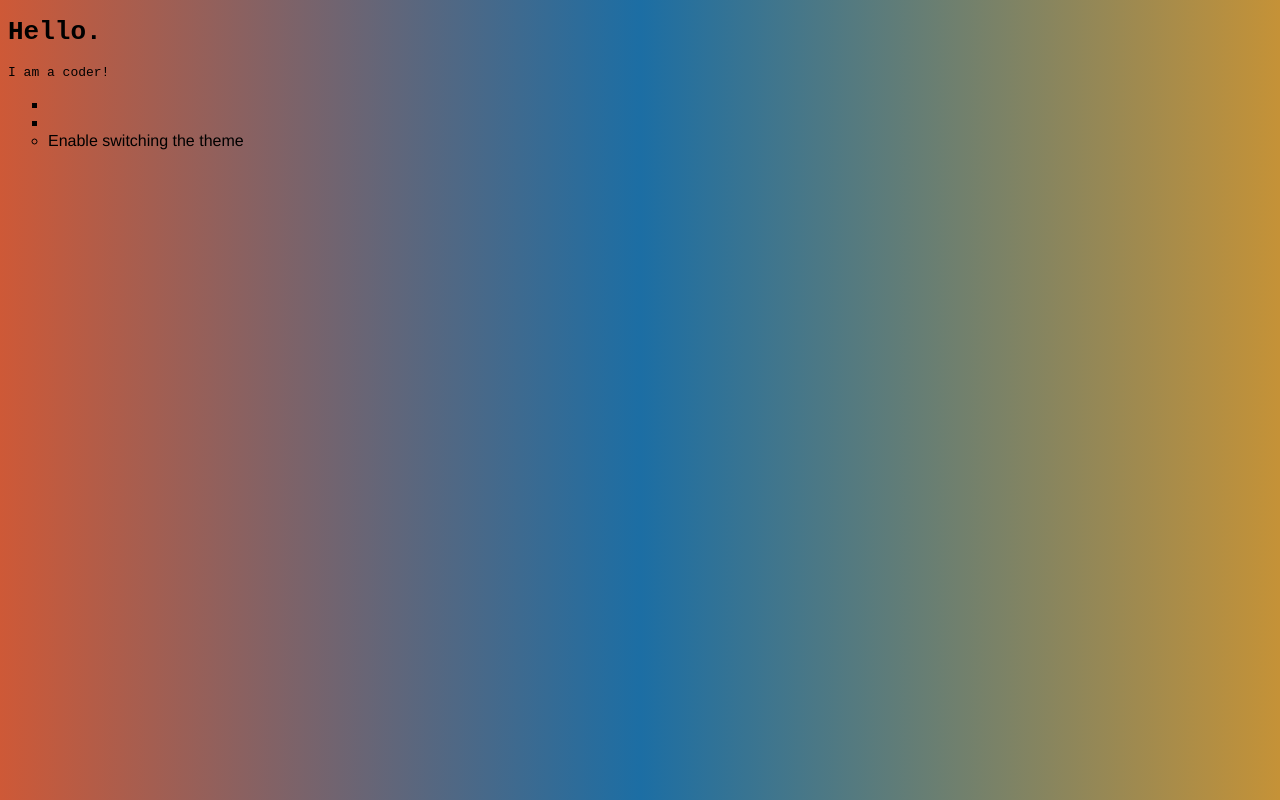
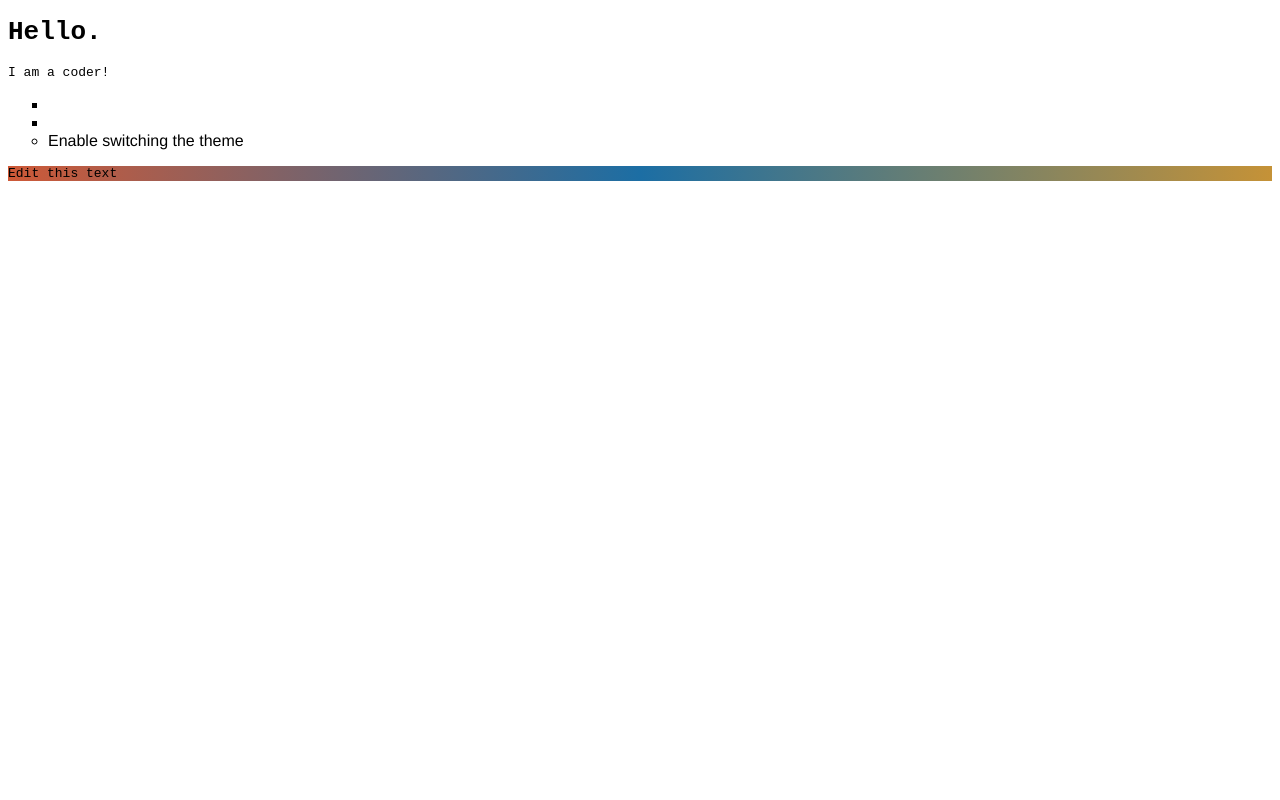
Before and after one commit to jakobroenn02/jakobroenn02.github.io, a plain HTML site: page index.html in a window 1280 px wide. Drawn offline with Linux system fonts and the light colour scheme.

Commit message:
Gradient

```diff
--- a/index.html
+++ b/index.html
@@ -21,7 +21,7 @@
     </ul>
 
     <body class="light-theme">
-
+    <div id="demo">Edit this text</div>
 
 
 
--- a/main.css
+++ b/main.css
@@ -30,12 +30,13 @@ li{
     font-family: monospace;
 }
 
-.light-theme {
-    color: #000000;
+ #demo {
     background: #CE5937;
-background: -moz-linear-gradient(left, #CE5937 0%, #1C6EA4 50%, #C59237 100%);
-background: -webkit-linear-gradient(left, #CE5937 0%, #1C6EA4 50%, #C59237 100%);
-background: linear-gradient(to right, #CE5937 0%, #1C6EA4 50%, #C59237 100%);
+    background: -moz-linear-gradient(left, #CE5937 0%, #1C6EA4 50%, #C59237 100%);
+    background: -webkit-linear-gradient(left, #CE5937 0%, #1C6EA4 50%, #C59237 100%);
+    background: linear-gradient(to right, #CE5937 0%, #1C6EA4 50%, #C59237 100%);
+        }
 
-
+.light-theme{
+    color: black;
 }
```
